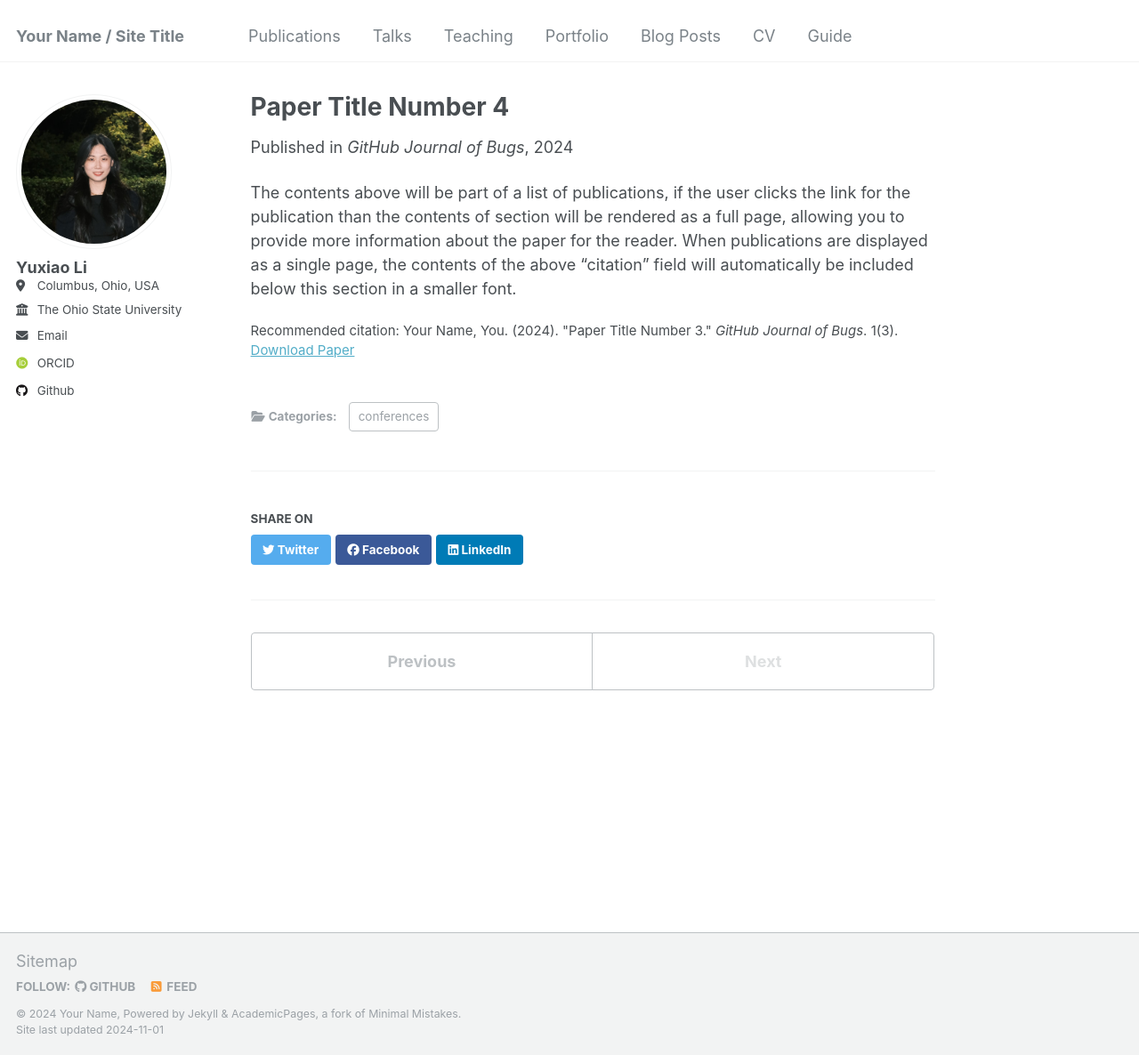
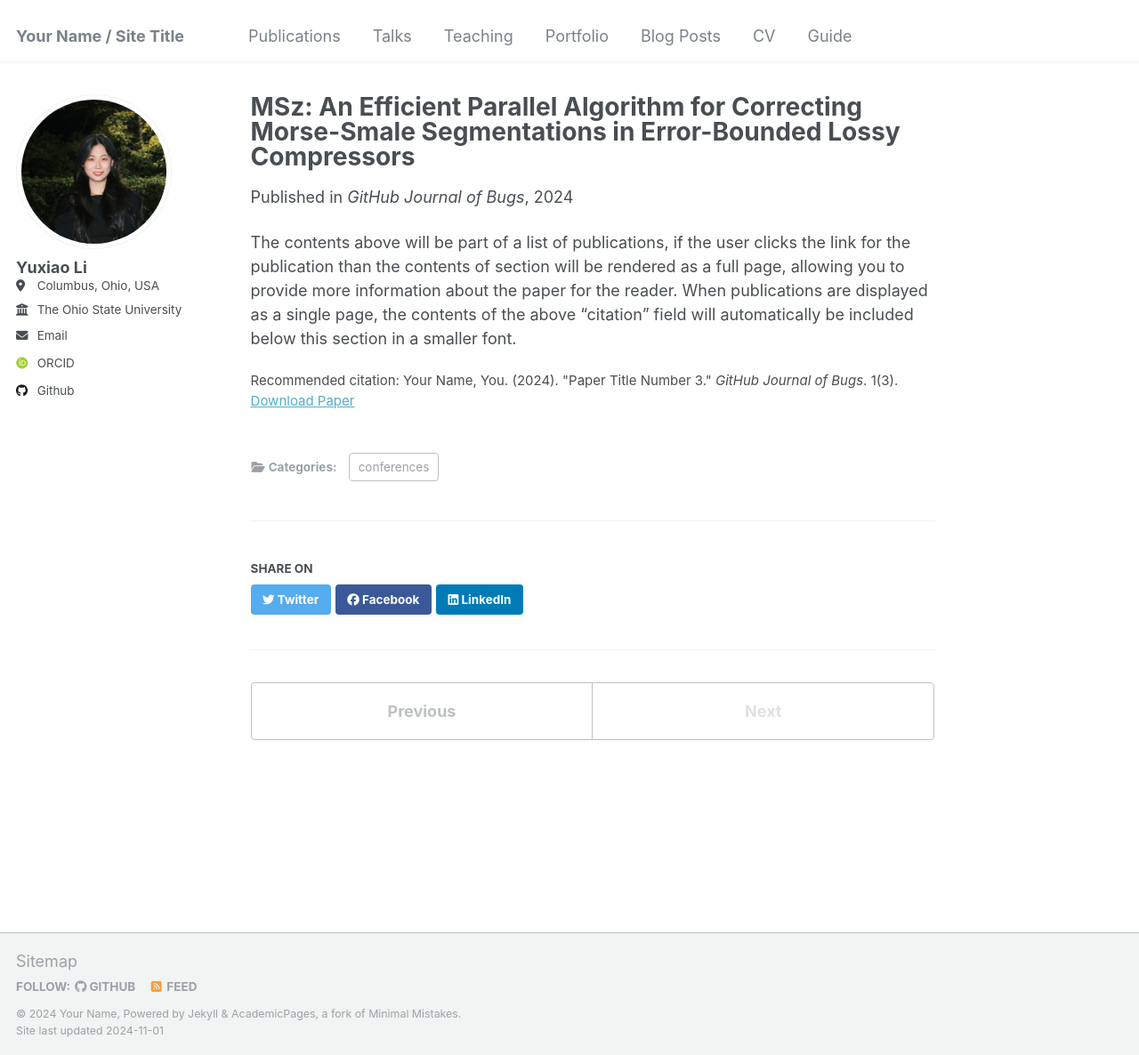
Before and after one commit to YuxiaoLi1234/YuxiaoLi1234.github.io, a Jekyll site: the page built from _publications/2024-02-17-paper-title-number-4.md, in a window 1280 px wide and 1186 px high. Shown: the whole window at 89% size. Built offline with Jekyll 4.4.1, drawn with Linux system fonts in a browser that asks for light colours; some web fonts are replaced.

Commit message:
Update 2024-02-17-paper-title-number-4.md

```diff
--- a/_publications/2024-02-17-paper-title-number-4.md
+++ b/_publications/2024-02-17-paper-title-number-4.md
@@ -1,5 +1,5 @@
 ---
-title: "Paper Title Number 4"
+title: "MSz: An Efficient Parallel Algorithm for Correcting Morse-Smale Segmentations in Error-Bounded Lossy Compressors"
 collection: publications
 category: conferences
 permalink: /publication/2024-02-17-paper-title-number-4
```
